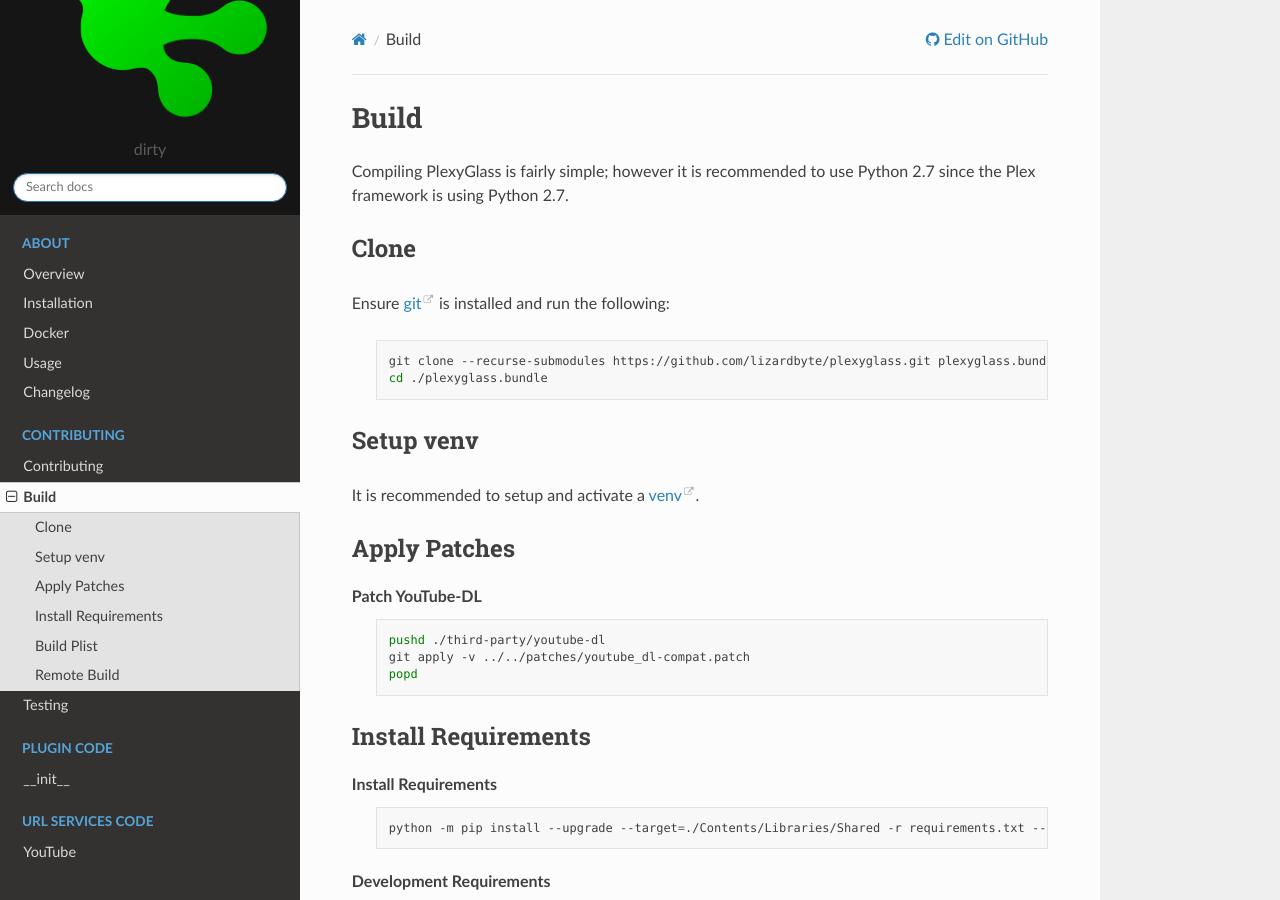
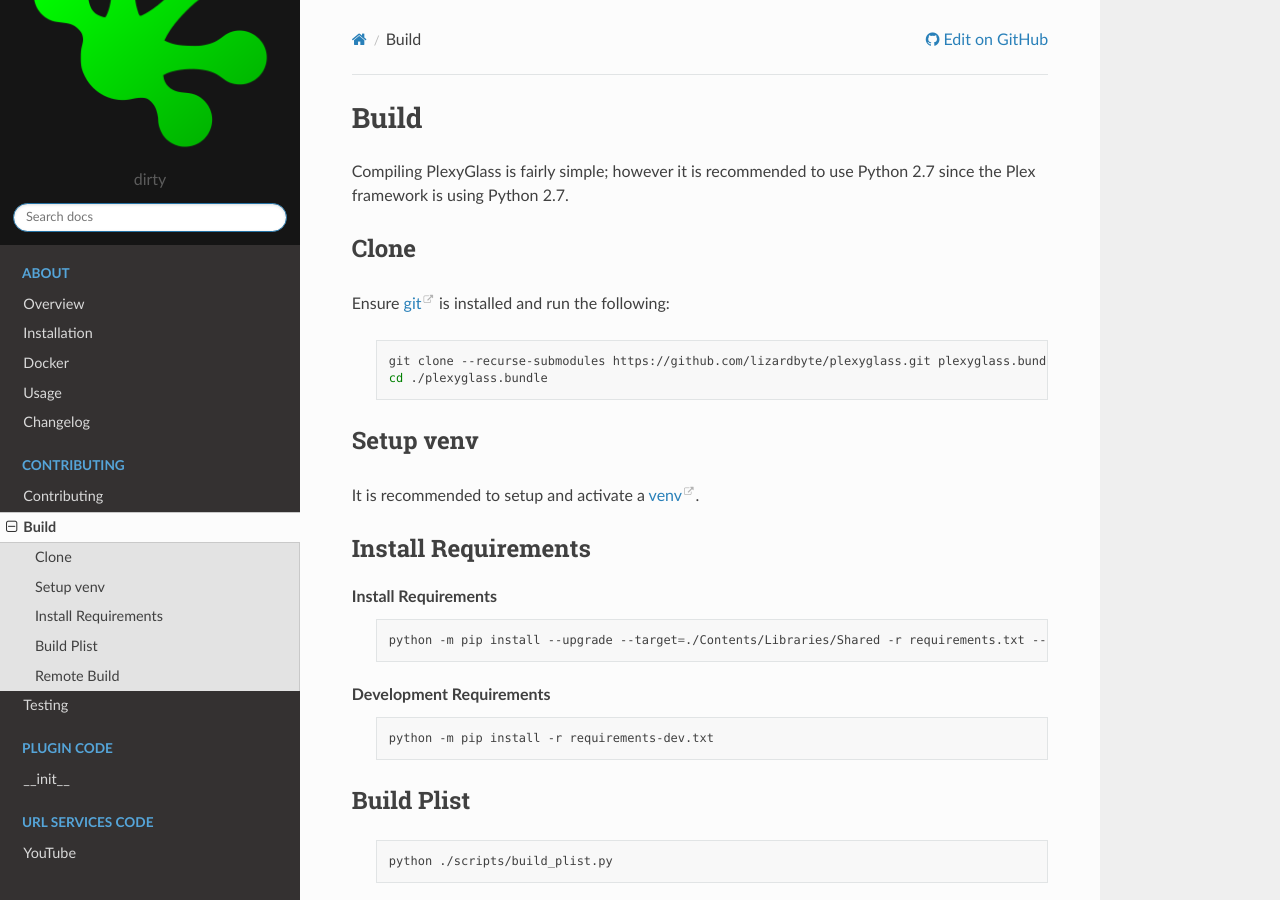
Before and after one commit to LizardByte/PlexyGlass, a Sphinx documentation site: the page built from docs/source/contributing/build.rst, in a window 1280 px wide and 900 px high. Built offline with Sphinx 7.4.7 and the Read the Docs theme 2.0.0, drawn with Linux system fonts in a browser that asks for light colours; some of the changed lines change nothing that is shown.

Commit message:
build(deps): bump youtube-dl

```diff
--- a/docs/source/contributing/build.rst
+++ b/docs/source/contributing/build.rst
@@ -18,14 +18,14 @@
 ----------
 It is recommended to setup and activate a `venv`_.
 
-Apply Patches
--------------
-Patch YouTube-DL
-   .. code-block:: bash
-
-      pushd ./third-party/youtube-dl
-      git apply -v ../../patches/youtube_dl-compat.patch
-      popd
+.. Apply Patches
+.. -------------
+.. Patch YouTube-DL
+..    .. code-block:: bash
+..
+..       pushd ./third-party/youtube-dl
+..       git apply -v ../../patches/youtube_dl-compat.patch
+..       popd
 
 Install Requirements
 --------------------
```
Also changed, not shown: 3 other files.
